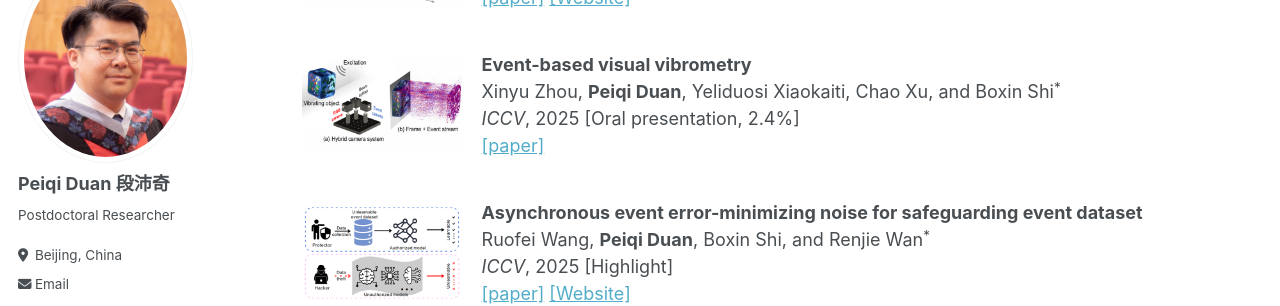
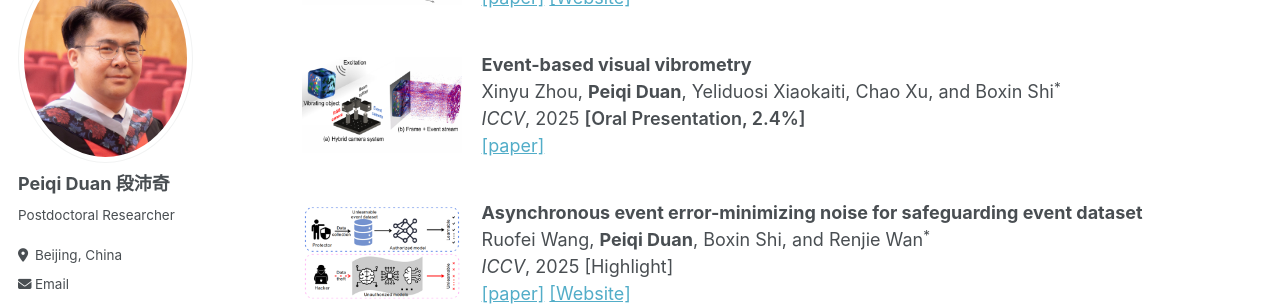
Before and after one commit to peiqi-duan/peiqi-duan.github.io, a Jekyll site: the page built from _pages/publications.md, in a window 1280 px wide and 900 px high, scrolled down 631 px. Shown: the part 152-458 px from the top of the window. Built offline with Jekyll 4.4.1, drawn with Linux system fonts in a browser that asks for light colours; some web fonts are replaced.

Commit message:
Update publications.md

```diff
--- a/_pages/publications.md
+++ b/_pages/publications.md
@@ -68,7 +68,7 @@ In top venues: TPAMI × 4, CVPR × 6, ICCV × 4, ECCV × 1, MM × 1, NeurIPS ×
       <br>
       Xinyu Zhou, <strong>Peiqi Duan</strong>, Yeliduosi Xiaokaiti, Chao Xu, and Boxin Shi<sup>*</sup>
       <br>
-      <em>ICCV</em>, 2025 [Oral presentation, 2.4%]
+      <em>ICCV</em>, 2025 <span style="font-weight:600;">[Oral Presentation, 2.4%]</span>
       <br>
       <a href="https://pub-e7bc7e5ed67b401a8e9e587c3dee22b6.r2.dev/publications/2025/ZhouXY_ICCV25.pdf">[paper]</a>
     </div>
```
